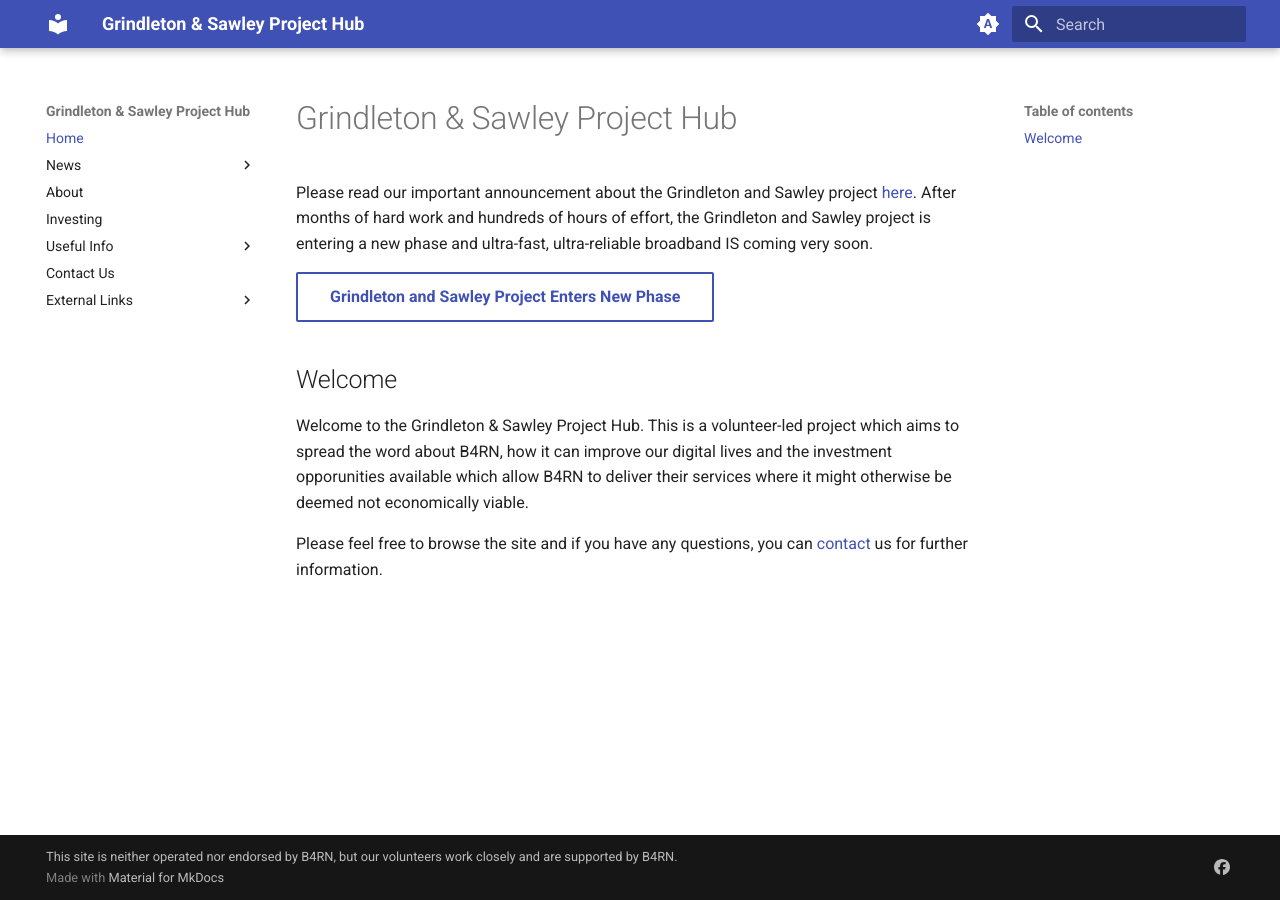
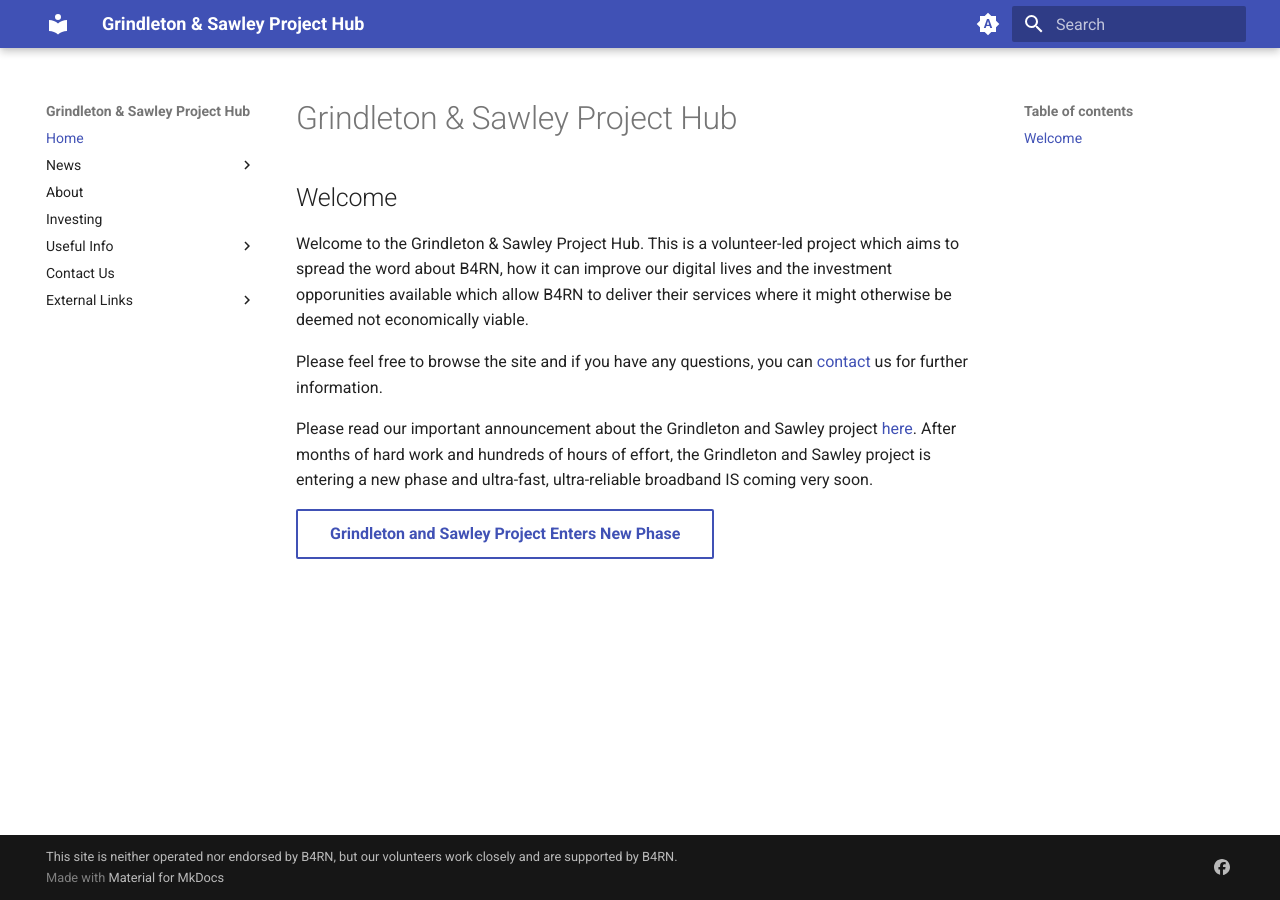
Before and after one commit to DJBenson/b4rngsdocs, an MkDocs documentation site: the page built from docs/index.md, in a window 1280 px wide. Built offline with MkDocs 1.6.1 and Material for MkDocs 9.7.7, drawn with Linux system fonts in a browser that asks for light colours.

```diff
--- a/docs/index.md
+++ b/docs/index.md
@@ -1,10 +1,10 @@
 # Grindleton & Sawley Project Hub
-
-Please read our important announcement about the Grindleton and Sawley project [here](news/posts/4.md). After months of hard work and hundreds of hours of effort, the Grindleton and Sawley project is entering a new phase and ultra-fast, ultra-reliable broadband IS coming very soon.
-
-[Grindleton and Sawley Project Enters New Phase](news/posts/4.md){ .md-button }
 
 ## Welcome
 Welcome to the Grindleton & Sawley Project Hub. This is a volunteer-led project which aims to spread the word about B4RN, how it can improve our digital lives and the investment opporunities available which allow B4RN to deliver their services where it might otherwise be deemed not economically viable.
 
 Please feel free to browse the site and if you have any questions, you can [contact](contact.md) us for further information.
+
+Please read our important announcement about the Grindleton and Sawley project [here](news/posts/4.md). After months of hard work and hundreds of hours of effort, the Grindleton and Sawley project is entering a new phase and ultra-fast, ultra-reliable broadband IS coming very soon.
+
+[Grindleton and Sawley Project Enters New Phase](news/posts/4.md){ .md-button }
```
